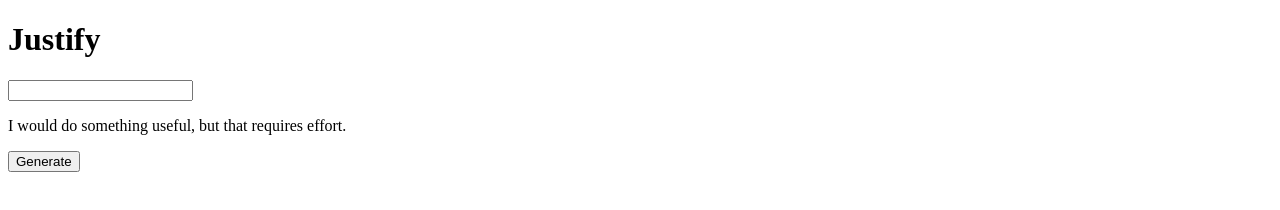
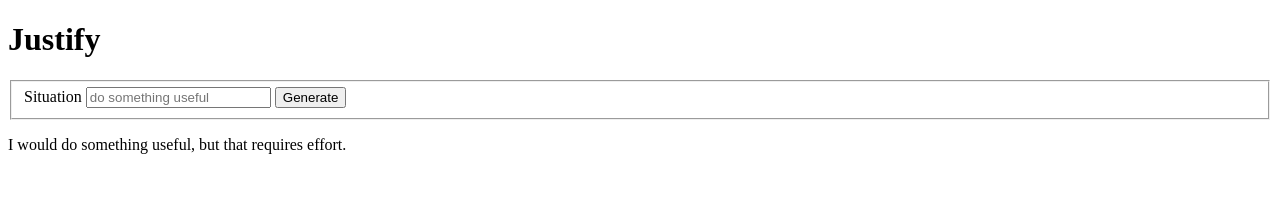
Before and after one commit to hollyhastings/justify, a plain HTML site: page index.html in a window 1280 px wide. Drawn offline with nearby package versions, Linux system fonts and the light colour scheme.

Commit message:
Use more semantic elements with the form

```diff
--- a/index.html
+++ b/index.html
@@ -9,9 +9,17 @@
 
   <body>
     <h1>Justify</h1>
-    <input type="text" ng-model="situation">
+
+    <form>
+      <fieldset>
+        <label for="situation">Situation</label>
+        <input id="situation" type="text" placeholder="do something useful" ng-model="situation">
+
+        <button ng-click="generate()">Generate</button>
+      </fieldset>
+    </form>
+
     <p>I would {{situation || defaultSituation}}, but that requires {{noun}}.</p>
-    <button ng-click="generate()">Generate</button>
 
     <!-- scripts -->
     <script src="https://ajax.googleapis.com/ajax/libs/angularjs/1.3.0-rc.2/angular.js"></script>
```
